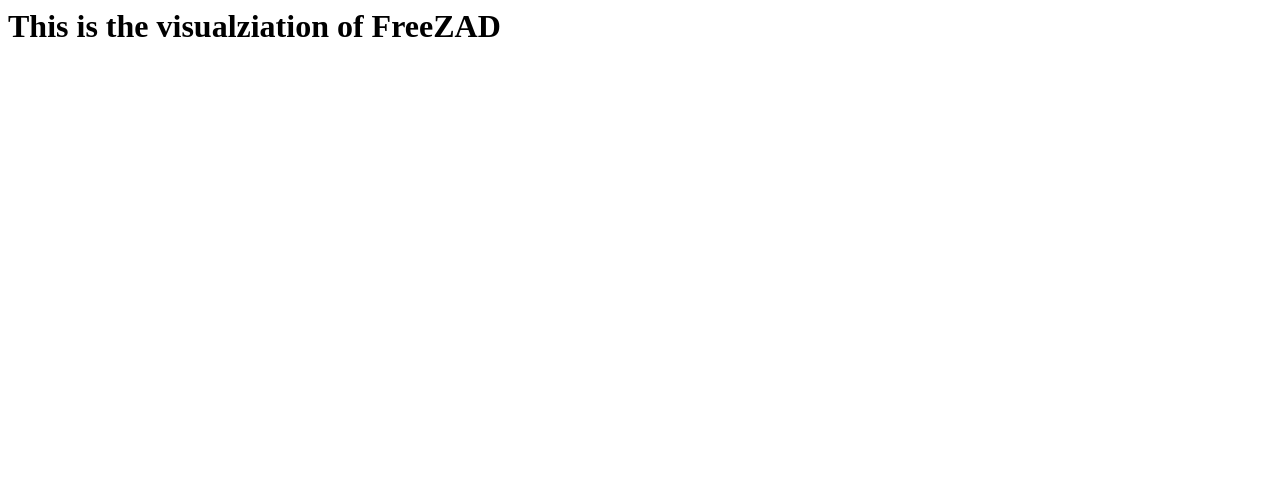
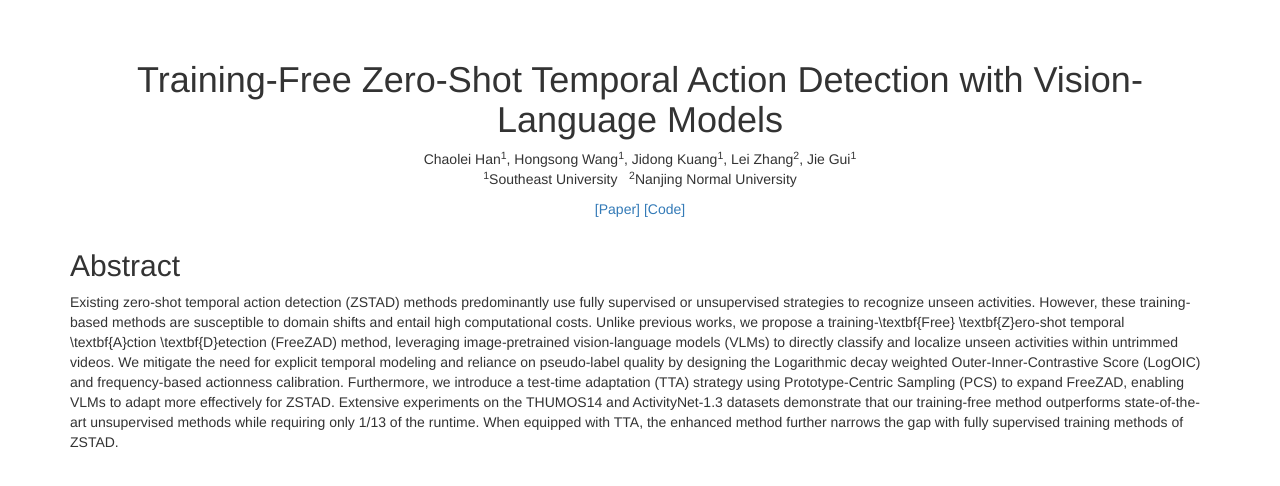
Before and after one commit to Chaolei98/FreeZAD, a plain HTML site: page index.html in a window 1280 px wide. Drawn offline with nearby package versions, Linux system fonts and the light colour scheme.

Commit message:
Update index.html

```diff
--- a/index.html
+++ b/index.html
@@ -1 +1,40 @@
-<h1> This is the visualziation of FreeZAD </h1>
+<!DOCTYPE html>
+<html lang="en">
+<head>
+    <meta charset="UTF-8">
+    <title>Training-Free Zero-Shot Temporal Action Detection with Vision-Language Models</title>
+
+    <!-- 引入 Bootstrap 和自定义样式 -->
+    <link rel="stylesheet" href="https://maxcdn.bootstrapcdn.com/bootstrap/3.3.7/css/bootstrap.min.css"
+          integrity="sha384-BVYiiSIFeK1dGmJRAkycuHAHRg32OmUcww7on3RYdg4Va+PmSTsz/K68vbdEjh4u" crossorigin="anonymous">
+    <link href='http://fonts.googleapis.com/css?family=Lato:300,400,900' rel='stylesheet' type='text/css'>
+    <link rel="stylesheet" href="style.css"> <!-- 你可以自己定义 style.css -->
+</head>
+<body>
+
+<!-- 标题区 -->
+<div class="container text-center" style="margin-top: 40px;">
+    <h1>Training-Free Zero-Shot Temporal Action Detection with Vision-Language Models</h1>
+    <div class="authors">
+        <p>
+            Chaolei Han<sup>1</sup>, Hongsong Wang<sup>1</sup>, Jidong Kuang<sup>1</sup>, Lei Zhang<sup>2</sup>, Jie Gui<sup>1</sup> <br>
+            <sup>1</sup>Southeast University &nbsp; <sup>2</sup>Nanjing Normal University
+        </p>
+        <p>
+            <a href="https://arxiv.org/abs/2501.13795" target="_blank">[Paper]</a>
+            <a href="https://github.com/Chaolei98/FreeZAD" target="_blank">[Code]</a>
+            <!-- <a href="poster.pdf" target="_blank">[Poster]</a> -->
+        </p>
+    </div>
+</div>
+
+<!-- 摘要区 -->
+<div class="container">
+    <h2>Abstract</h2>
+    <p>
+        Existing zero-shot temporal action detection (ZSTAD) methods predominantly use fully supervised or unsupervised strategies to recognize unseen activities. However, these training-based methods are susceptible to domain shifts and entail high computational costs. Unlike previous works, we propose a training-\textbf{Free} \textbf{Z}ero-shot temporal \textbf{A}ction \textbf{D}etection (FreeZAD) method, leveraging image-pretrained vision-language models (VLMs) to directly classify and localize unseen activities within untrimmed videos.
+We mitigate the need for explicit temporal modeling and reliance on pseudo-label quality by designing the Logarithmic decay weighted Outer-Inner-Contrastive Score (LogOIC) and frequency-based actionness calibration.
+Furthermore, we introduce a test-time adaptation (TTA) strategy using Prototype-Centric Sampling (PCS) to expand FreeZAD, enabling VLMs to adapt more effectively for ZSTAD.
+Extensive experiments on the THUMOS14 and ActivityNet-1.3 datasets demonstrate that our training-free method outperforms state-of-the-art unsupervised methods while requiring only 1/13 of the runtime. When equipped with TTA, the enhanced method further narrows the gap with fully supervised training methods of ZSTAD.
+    </p>
+</div>
```
